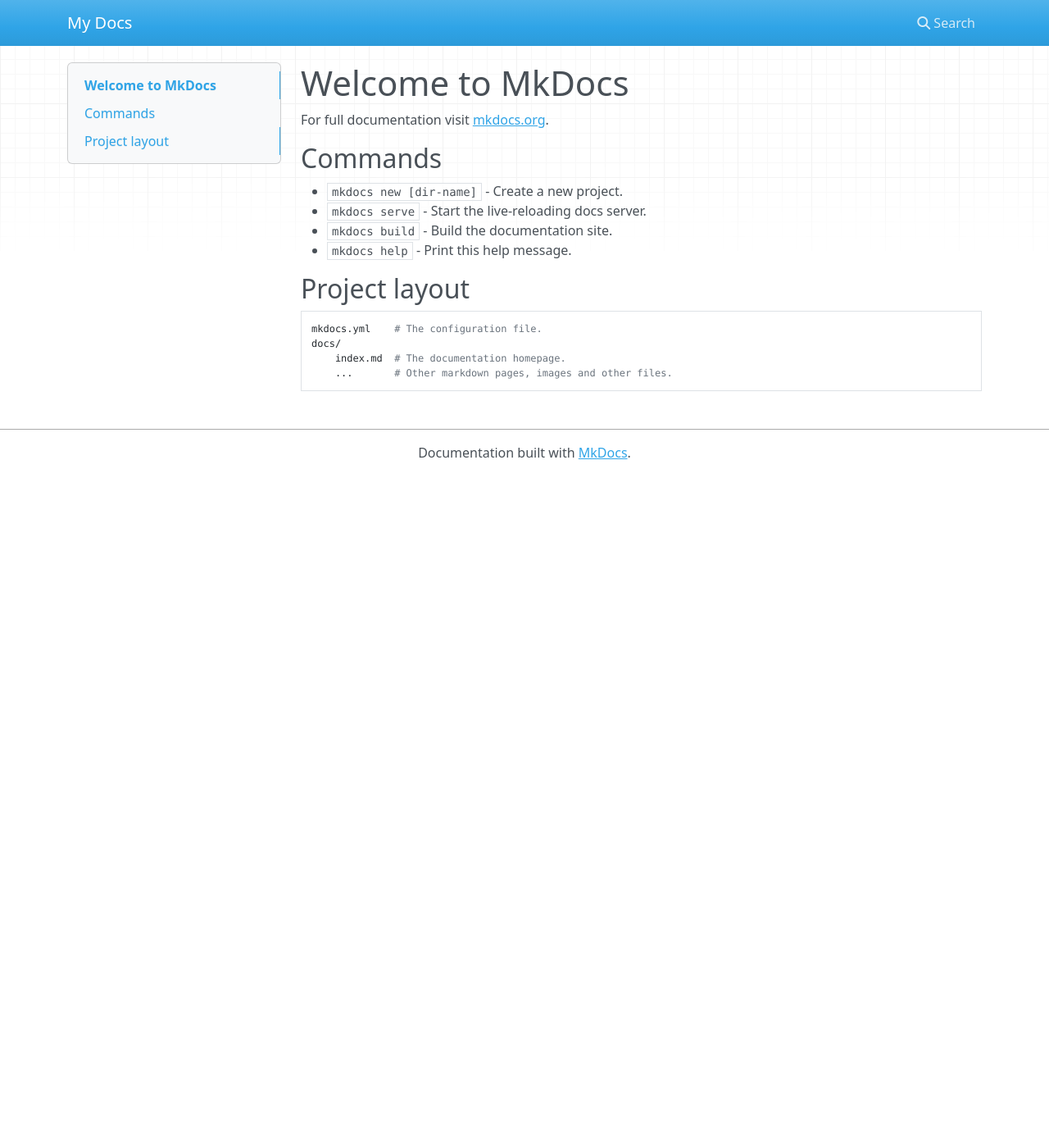
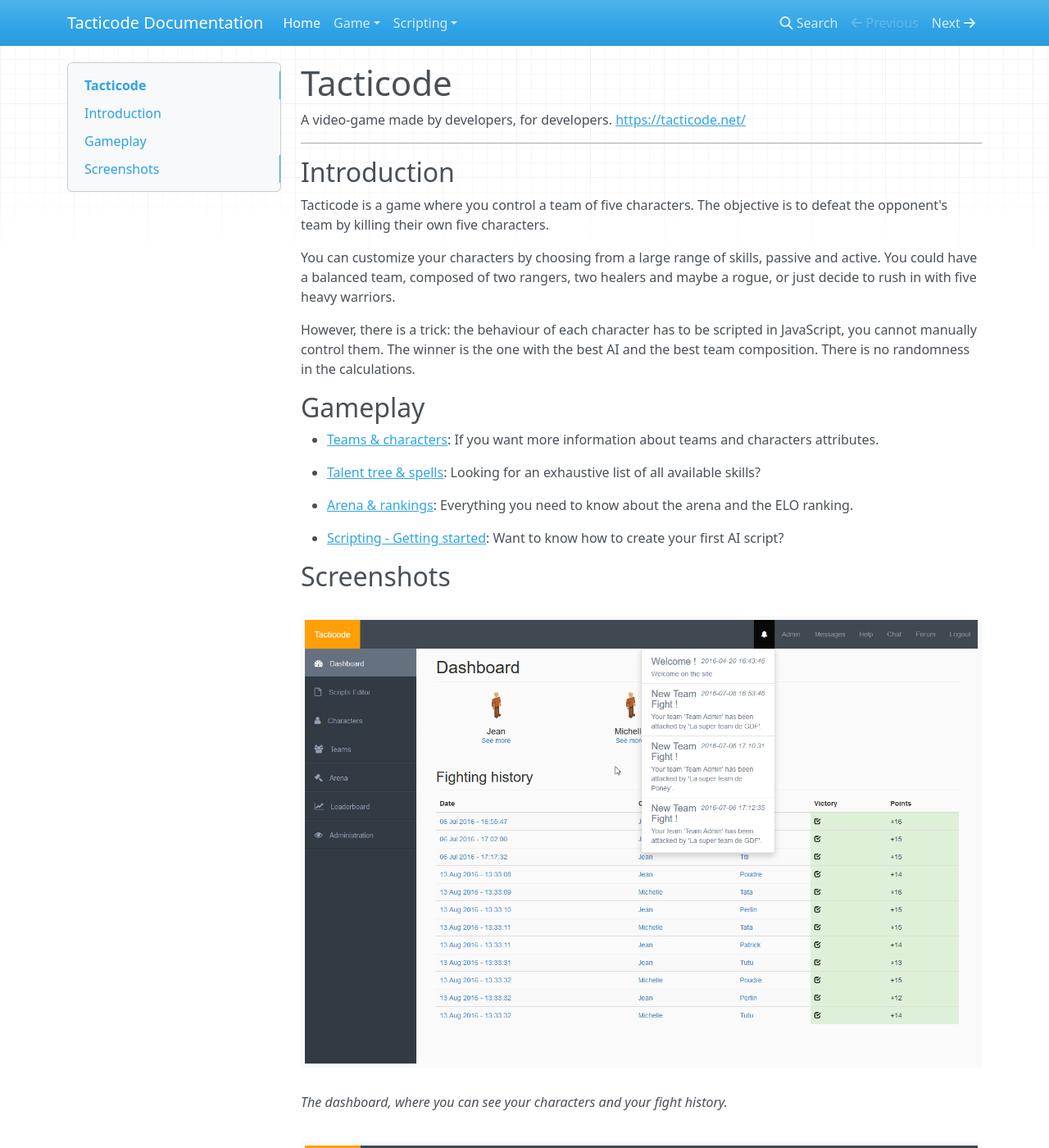
Before and after one commit to Tacticode/user-documentation, an MkDocs documentation site: the page built from docs/index.md, in a window 1280 px wide and 1400 px high. Shown: the whole window at 82% size. Built offline with MkDocs 1.6.1, drawn with Linux system fonts in a browser that asks for light colours; nearby versions of some CDN libraries; old or Windows-style settings are respelled for this version of MkDocs; some of the changed text lies outside the part shown.

Commit message:
Add the home page with an introduction and links to future pages

```diff
--- a/docs/index.md
+++ b/docs/index.md
@@ -1,17 +1,34 @@
-# Welcome to MkDocs
+# Tacticode
 
-For full documentation visit [mkdocs.org](http://mkdocs.org).
+A video-game made by developers, for developers. [https://tacticode.net/](https://tacticode.net/)
 
-## Commands
+-----
 
-* `mkdocs new [dir-name]` - Create a new project.
-* `mkdocs serve` - Start the live-reloading docs server.
-* `mkdocs build` - Build the documentation site.
-* `mkdocs help` - Print this help message.
+## Introduction
 
-## Project layout
+Tacticode is a game where you control a team of five characters. The objective is to defeat the opponent's team by killing their own five characters.
 
-    mkdocs.yml    # The configuration file.
-    docs/
-        index.md  # The documentation homepage.
-        ...       # Other markdown pages, images and other files.
+You can customize your characters by choosing from a large range of skills, passive and active. You could have a balanced team, composed of two rangers, two healers and maybe a rogue, or just decide to rush in with five heavy warriors.
+
+However, there is a trick: the behaviour of each character has to be scripted in JavaScript, you cannot manually control them. The winner is the one with the best AI and the best team composition. There is no randomness in the calculations.
+
+## Gameplay
+
+* [Teams & characters](game/teams.md): If you want more information about teams and characters attributes.
+
+* [Talent tree & spells](game/talents.md): Looking for an exhaustive list of all available skills?
+
+* [Arena & rankings](game/arena.md): Everything you need to know about the arena and the ELO ranking.
+
+* [Scripting - Getting started](scripting/getting-started.md): Want to know how to create your first AI script?
+
+## Screenshots
+
+![Dashboard](img/dashboard.png)
+*The dashboard, where you can see your characters and your fight history.*
+
+![Arena](img/arena.png)
+*The arena, where you will watch your characters fight against the opponent team.*
+
+![Talents](img/talents.png)
+*The talent tree, where you can customize your characters with endless possibilities.*
--- a/mkdocs.yml
+++ b/mkdocs.yml
@@ -1 +1,9 @@
-site_name: My Docs
+site_name: Tacticode Documentation
+pages:
+- Home: 'index.md'
+- Game:
+    - 'Teams & characters': 'game/teams.md'
+    - 'Talent tree & spells': 'game/talents.md'
+    - 'Arena & rankings': 'game/arena.md'
+- Scripting:
+    - 'Getting started': 'scripting/getting-started.md'
```
Also changed, not shown: docs/game/arena.md (added), docs/game/talents.md (added), docs/game/teams.md (added), docs/img/arena.png (added), docs/img/dashboard.png (added), docs/img/talents.png (added), docs/scripting/getting-started.md (added).
